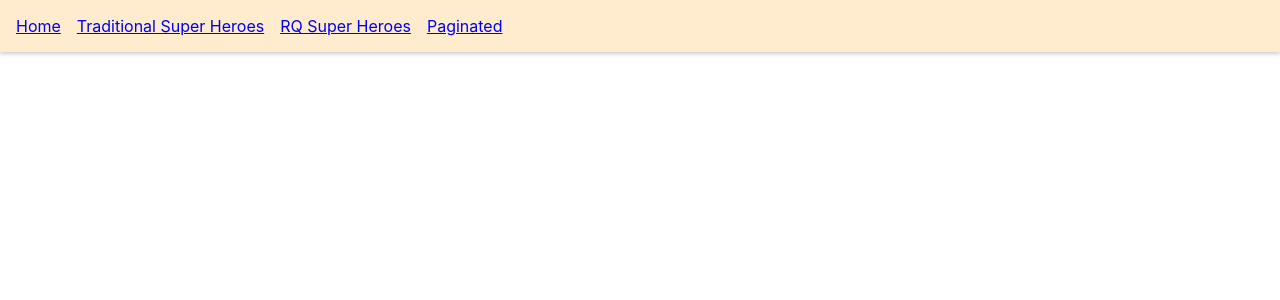
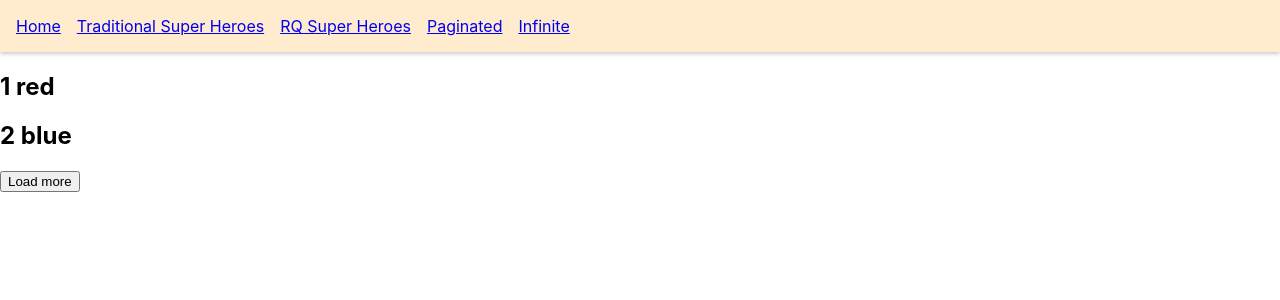
Before and after one commit to thinhnguyen5/TanStack-Query, a React (Create React App) app: page /rq-infinite in a window 1280 px wide. Shown: the top 300 px of the page. Built offline with nearby package versions, Linux system fonts and the light colour scheme; data requests are answered from the project's data file.

Commit message:
Infinite Queries Page

```diff
--- a/src/App.js
+++ b/src/App.js
@@ -10,6 +10,7 @@
 import DynamicParallelPage from "./components/DynamicParallelPage";
 import DependentQueries from "./components/DependentQueries";
 import PaginatedQueriesPage from "./components/PaginatedQueriesPage";
+import InfiniteQueriesPage from "./components/InfiniteQueriesPage";
 
 const queryClient = new QueryClient();
 
@@ -35,12 +36,22 @@
               <li>
                 <Link to="/rq-paginated">Paginated</Link>
               </li>
+
+              <li>
+                <Link to="/rq-infinite">Infinite</Link>
+              </li>
             </ul>
           </nav>
           <Routes>
-            <Route path='/rq-paginated' element={<PaginatedQueriesPage />}>
+            <Route
+              path="/rq-paginated"
+              element={<PaginatedQueriesPage />}
+            ></Route>
 
-            </Route>
+            <Route
+              path="/rq-infinite"
+              element={<InfiniteQueriesPage />}
+            ></Route>
 
             <Route
               path="/rq-dependent"
--- /dev/null
+++ b/src/components/InfiniteQueriesPage.js
@@ -0,0 +1,61 @@
+import { useInfiniteQuery } from "react-query";
+import axios from "axios";
+
+const fetchColors = ({ pageParam = 1 }) => {
+  return axios.get(`http://localhost:4000/colors?_limit=2&_page=${pageParam}`);
+};
+
+const InfiniteQueriesPage = () => {
+  const {
+    isLoading,
+    isError,
+    error,
+    data,
+    hasNextPage,
+    fetchNextPage,
+    isFetching,
+    isFetchingNextPage,
+  } = useInfiniteQuery(["colors"], fetchColors, {
+    getNextPageParam: (_lastPage, pages) => {
+      if (pages.length < 4) {
+        return pages.length + 1;
+      } else {
+        return undefined;
+      }
+    },
+  });
+
+  if (isLoading) {
+    return <h2>Loading...</h2>;
+  }
+
+  if (isError) {
+    return <h2>{error.message}</h2>;
+  }
+  return (
+    <>
+      <div>
+        {data?.pages.map((group, i) => {
+          return (
+            <div key={i}>
+              {group.data.map((color) => (
+                <h2 key={color.id}>
+                  {color.id} {color.label}
+                </h2>
+              ))}
+            </div>
+          );
+        })}
+      </div>
+
+      <div>
+        <button onClick={fetchNextPage} disabled={!hasNextPage}>
+          Load more
+        </button>
+      </div>
+      <div>{isFetching && !isFetchingNextPage ? "Fetching..." : null}</div>
+    </>
+  );
+};
+
+export default InfiniteQueriesPage;
```
